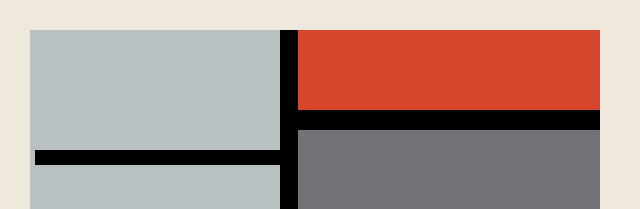
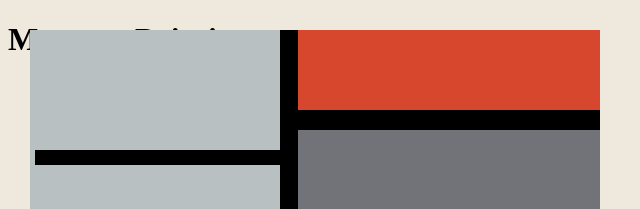
Before and after one commit to KillerTheWhale/Museum-Painting, a plain HTML site: page index.html in a window 1280 px wide. Shown: the top 209 px of the page, 0-640 px from the left. Drawn offline with Linux system fonts and the light colour scheme.

Commit message:
change
v3

```diff
--- a/index.html
+++ b/index.html
@@ -4,7 +4,7 @@
 <meta charset="UTF-8">
 <meta name="viewport" content="width=device-width, initial-scale=1.0">
 <title>Museum Painting</title>
-
+<h1>Museum Painting</h1>
 <style>
 
 body {
```
